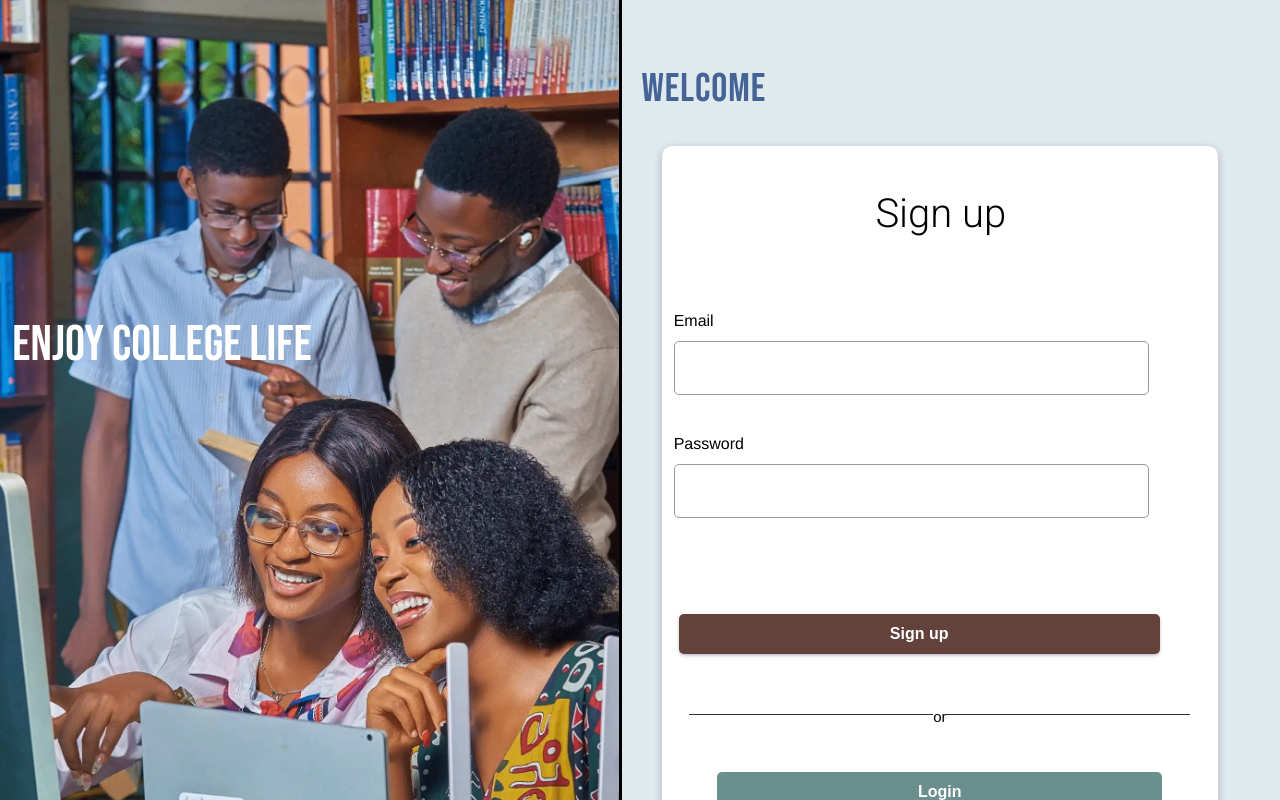
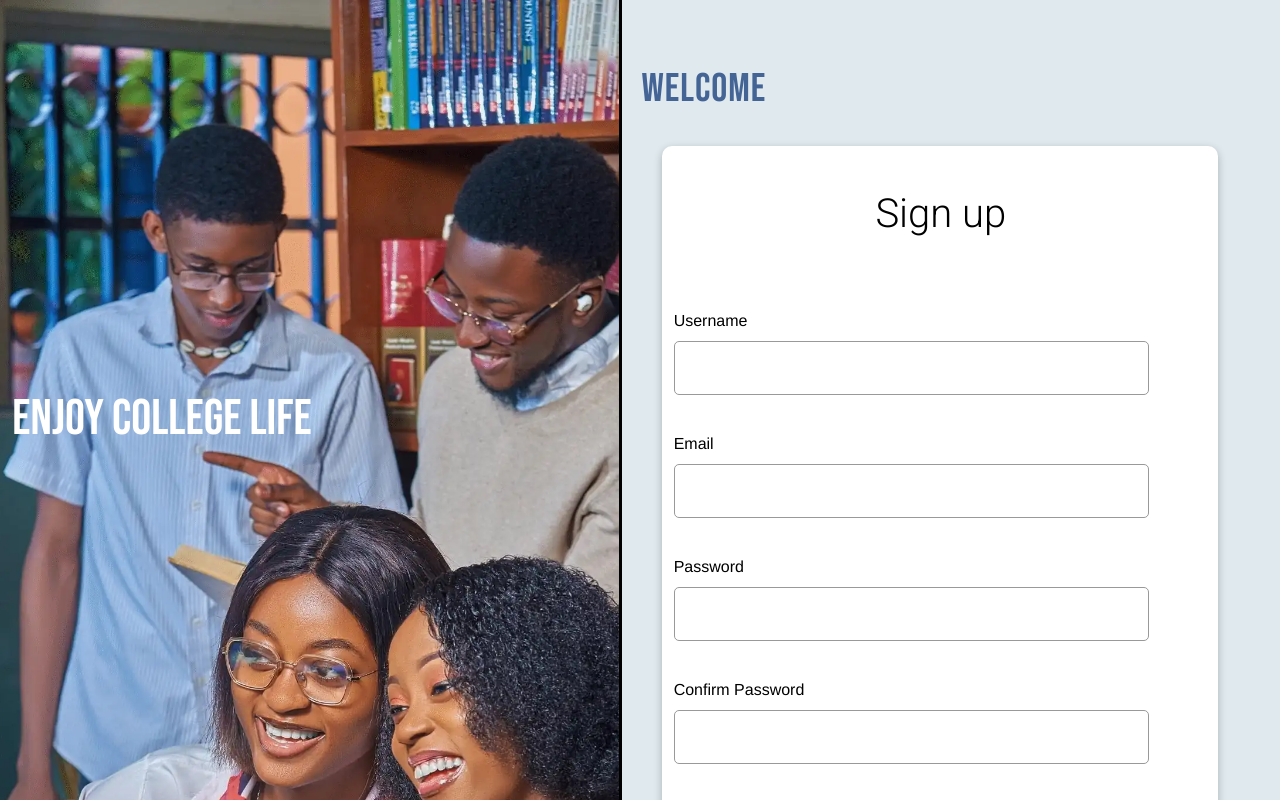
Before and after one commit to LN247/college-companion, a React (Vite) app: page /signup in a window 1280 px wide. Shown: the top 800 px of the page. Built offline with nearby package versions, Linux system fonts and the light colour scheme; no server answers.

Commit message:
fix: update signupForm.jsx with resolved conflicts

```diff
--- a/src/pages/dashboard.jsx
+++ /dev/null
@@ -1,7 +0,0 @@
-import React from "react";
-
-function dashboard() {
-  return <div>dashboard</div>;
-}
-
-export default dashboard;
--- a/src/pages/signupForm.jsx
+++ b/src/pages/signupForm.jsx
@@ -3,10 +3,11 @@ import FormComponent from "../components/Form";
 function SignupForm() {
   return (
     <FormComponent
+      type="signup"
       login_message="Welcome"
       form_title="Sign up"
       alternative_method="Login"
-      path={"/"}
+      path="/login"
     />
   );
 }
```
